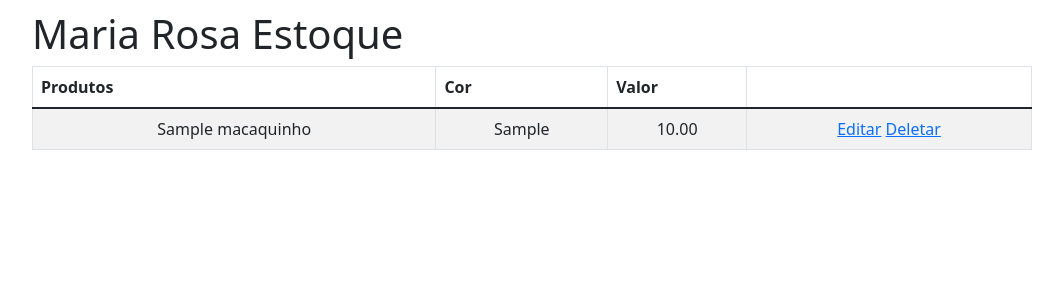
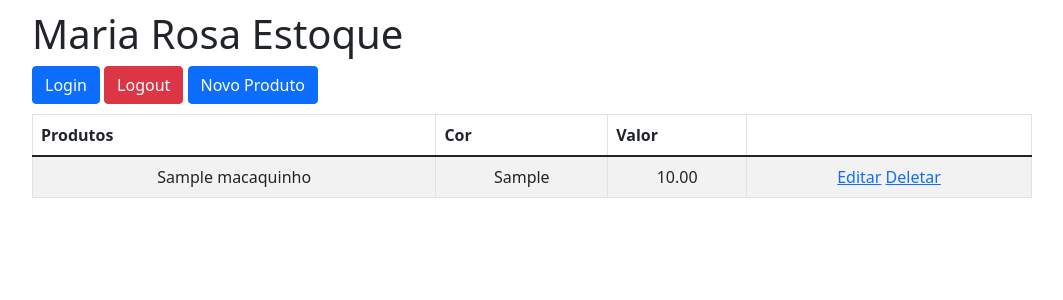
Before and after one commit to Gabriel707/MariaRosaEstoque, a Flask app: page / in a window 1280 px wide. Shown: the top 300 px of the page, without its empty margins (108-1171 px from the left). Run offline with Flask 3, Linux system fonts and the light colour scheme; tables that the repository leaves empty hold one stand-in row (values such as "Sample post"); some libraries are stand-ins or nearby versions.

Commit message:
Making interface more usable - adding useful buttons

```diff
--- a/templates/editar.html
+++ b/templates/editar.html
@@ -27,6 +27,7 @@
             <input type="text" id="valor" name="valor" class="form-control" value="{{ macaquinho.valor }}">
           </div>
           <button type="submit" class="btn btn-primary btn-salvar">Salvar</button>
+          <a class="btn btn-danger" href="{{ url_for('index') }}">Voltar</a>
         </fieldset>
       </form>
 {% endblock %}
--- a/templates/lista.html
+++ b/templates/lista.html
@@ -1,5 +1,10 @@
 {% extends "template.html" %}
 {% block content %}
+
+    <a class="btn btn-primary" href="{{ url_for('login') }}">Login</a>
+    <a class="btn btn-danger" href="{{ url_for('logout') }}">Logout</a>
+    <a class="btn btn-primary" href="{{ url_for('novoproduto') }}">Novo Produto</a>
+
       <table class="table table-striped table-responsive table-bordered">
          <thead class="thead-default">
             <tr>
--- a/templates/login.html
+++ b/templates/login.html
@@ -26,6 +26,8 @@
             <p><label>Senha:</label> <input class="form-control" type="password" name="senha" required></p>
             <p><button class="btn btn-primary" type="submit">Entrar</button></p>
         </form>
+        <a class="btn btn-danger" href="{{ url_for('index') }}">Voltar</a>
+
     </div>
 </body>
 </html>
--- a/templates/novoproduto.html
+++ b/templates/novoproduto.html
@@ -26,6 +26,7 @@
             <input type="text" id="valor" name="valor" class="form-control">
           </div>
           <button type="submit" class="btn btn-primary btn-salvar">Salvar</button>
+          <a class="btn btn-danger" href="{{ url_for('index') }}">Voltar</a>
         </fieldset>
       </form>
 {% endblock %}
```
